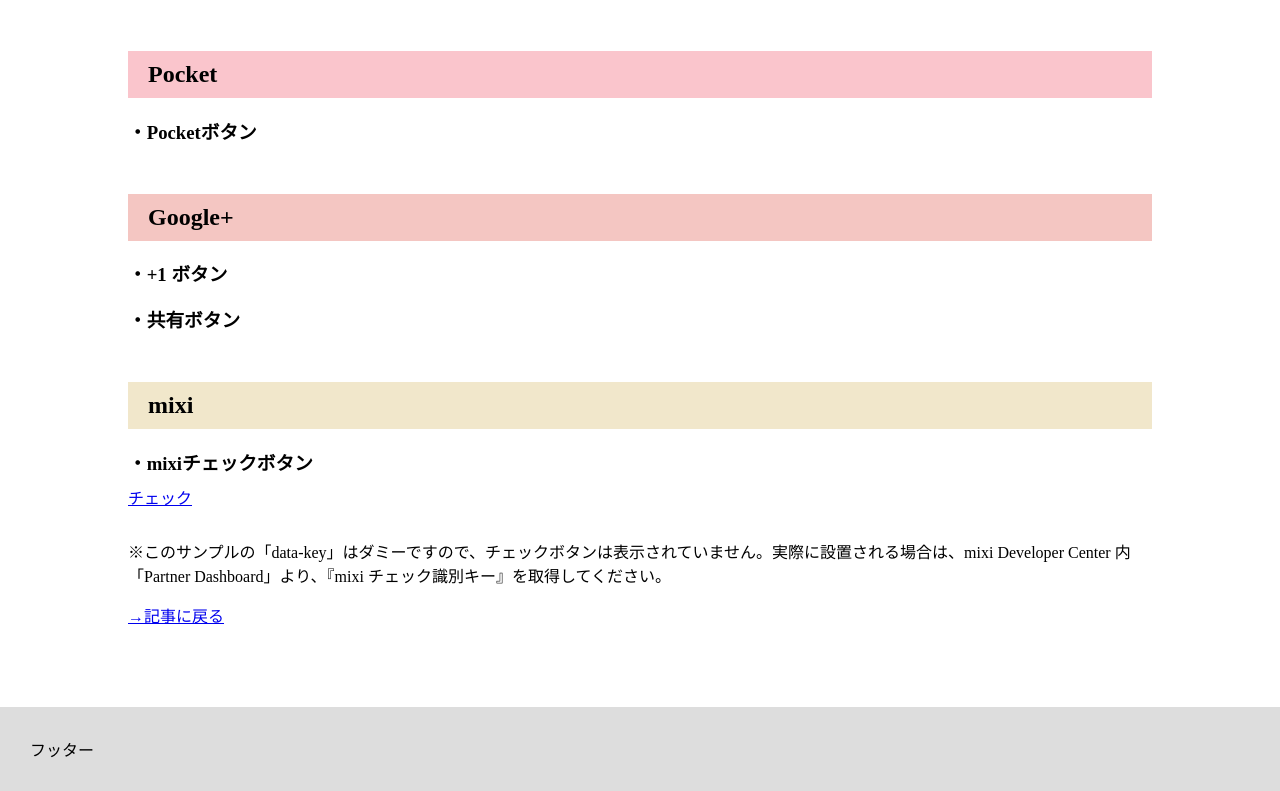
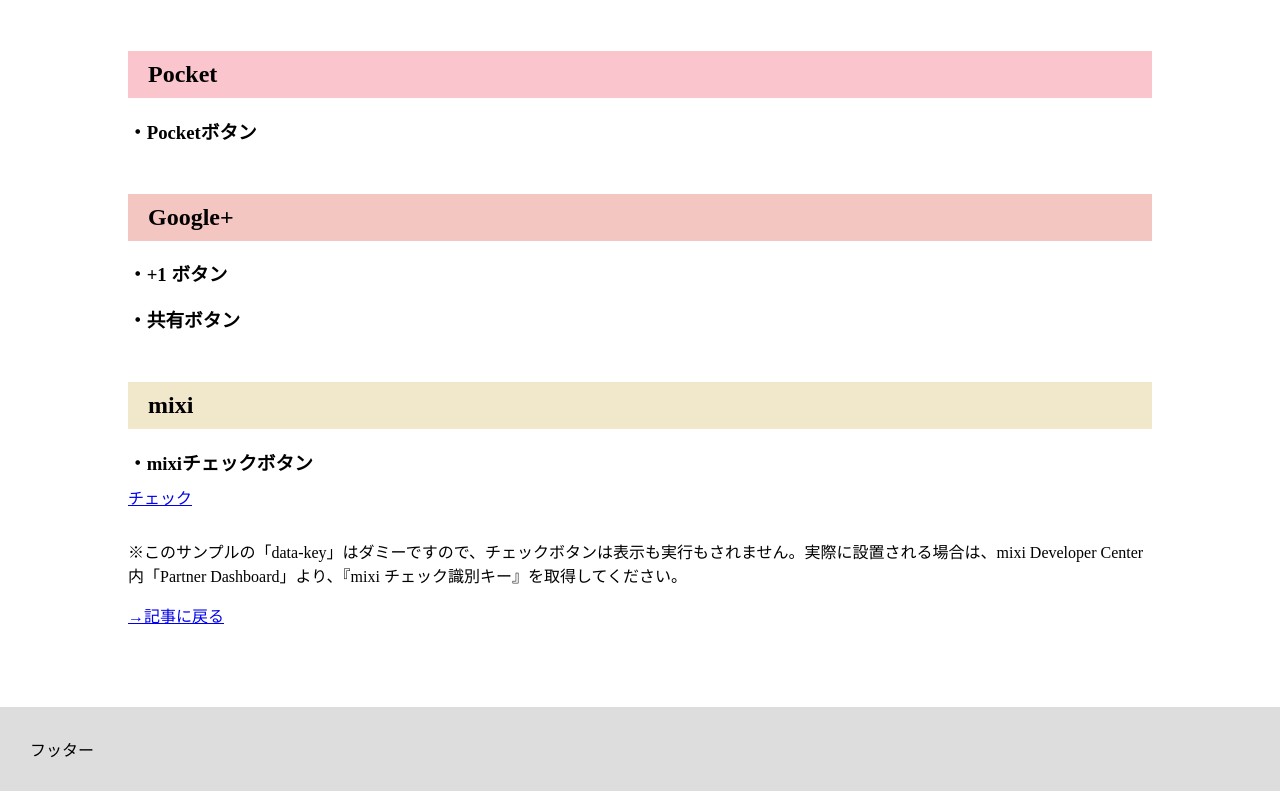
Before and after one commit to tipsnote/snsbutton_2019, a plain HTML site: page index.html in a window 1280 px wide. Shown: the part 1116-1907 px from the top of the page. Drawn offline with Linux system fonts and the light colour scheme; a script that the page names is missing.

Commit message:
TipsNote1901

```diff
--- a/index.html
+++ b/index.html
@@ -110,7 +110,7 @@
 <h2 class="mx">mixi</h2>
 <h3>・mixiチェックボタン</h3>
 <a href="http://static.mixi.jp/share.pl" class="mixi-check-button" data-button="button-1" data-key="1234567890" data-url="https://www.tam-tam.co.jp/tipsnote/" data-show-count="yes">チェック</a>
-<p>※このサンプルの「data-key」はダミーですので、チェックボタンは表示されていません。実際に設置される場合は、mixi Developer Center 内「Partner Dashboard」より、『mixi チェック識別キー』を取得してください。</p>
+<p>※このサンプルの「data-key」はダミーですので、チェックボタンは表示も実行もされません。実際に設置される場合は、mixi Developer Center 内「Partner Dashboard」より、『mixi チェック識別キー』を取得してください。</p>
 
 
 <p><a href="https://www.tam-tam.co.jp/tipsnote/">→記事に戻る</a></p>
```
